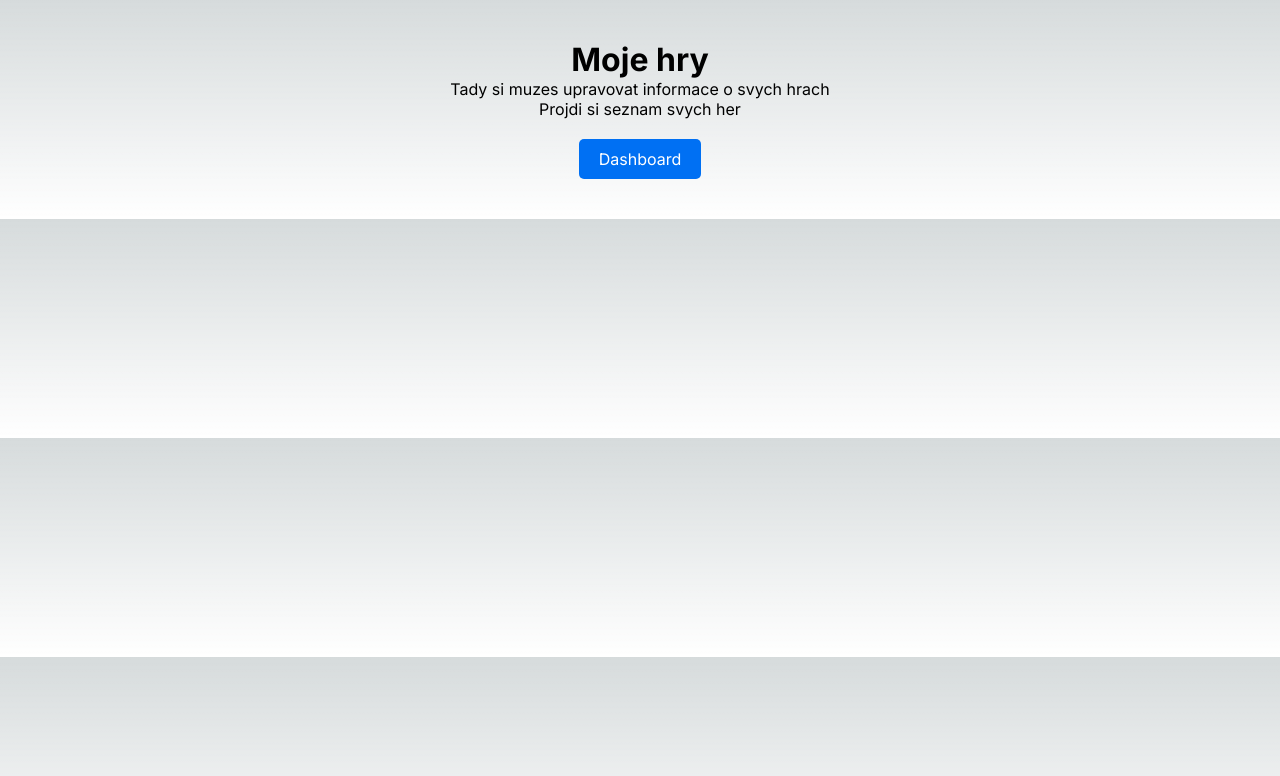
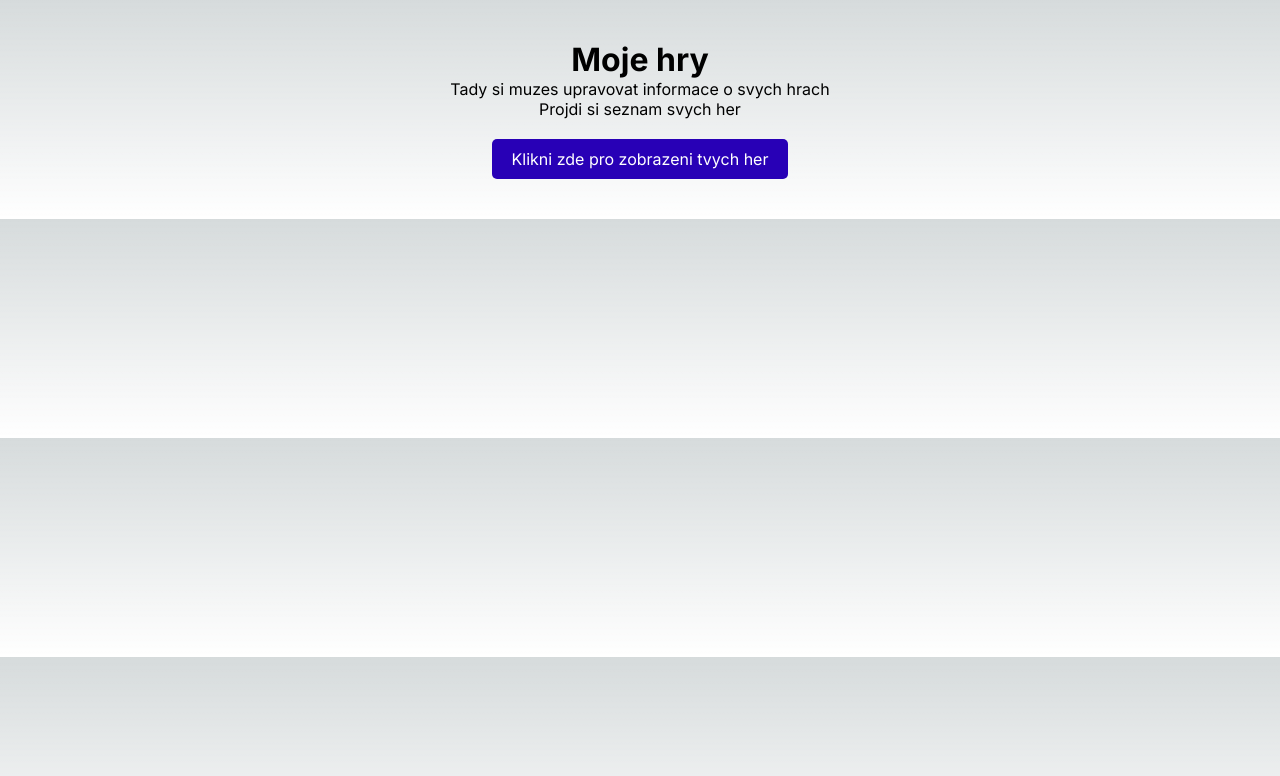
Before and after one commit to tommys0/warc2-nextjs, a Next.js app in the folder my-first-app/: page / in a window 1280 px wide. Shown: the top 776 px of the page. Built offline with nearby package versions, Linux system fonts and the light colour scheme.

Commit message:
Text edit

```diff
--- a/my-first-app/src/app/page.js
+++ b/my-first-app/src/app/page.js
@@ -8,7 +8,7 @@ export default function Home() {
             <p>Tady si muzes upravovat informace o svych hrach</p>
             <p>Projdi si seznam svych her</p>
             <Link href="/games">
-                <p className={styles.link}>Dashboard</p>
+                <p className={styles.link}>Klikni zde pro zobrazeni tvych her</p>
             </Link>
         </div>
     );
--- a/my-first-app/src/app/page.module.css
+++ b/my-first-app/src/app/page.module.css
@@ -9,12 +9,12 @@
     display: inline-block;
     margin-top: 20px;
     padding: 10px 20px;
-    background-color: #0070f3;
+    background-color: #2800b6;
     color: #fff;
     text-decoration: none;
     border-radius: 5px;
 }
 
 .link:hover {
-    background-color: #0058b3;
+    background-color: #160062;
 }
```
